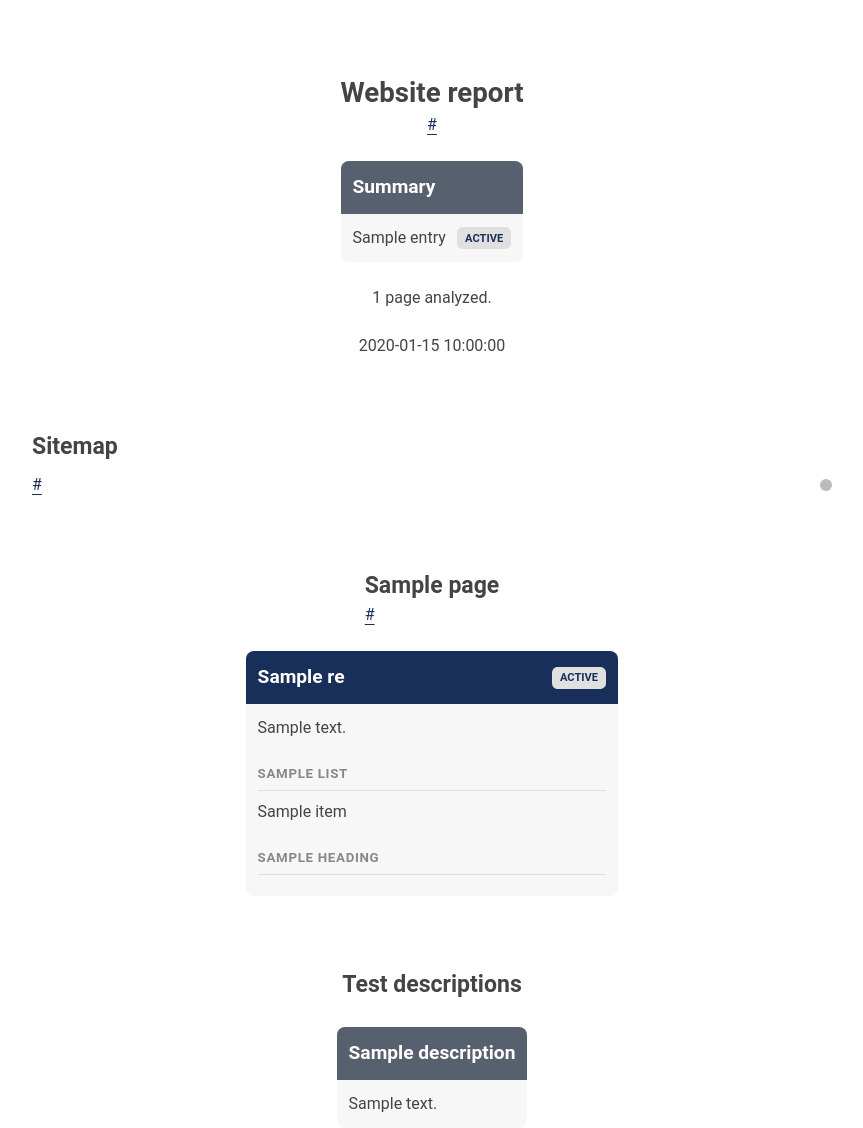
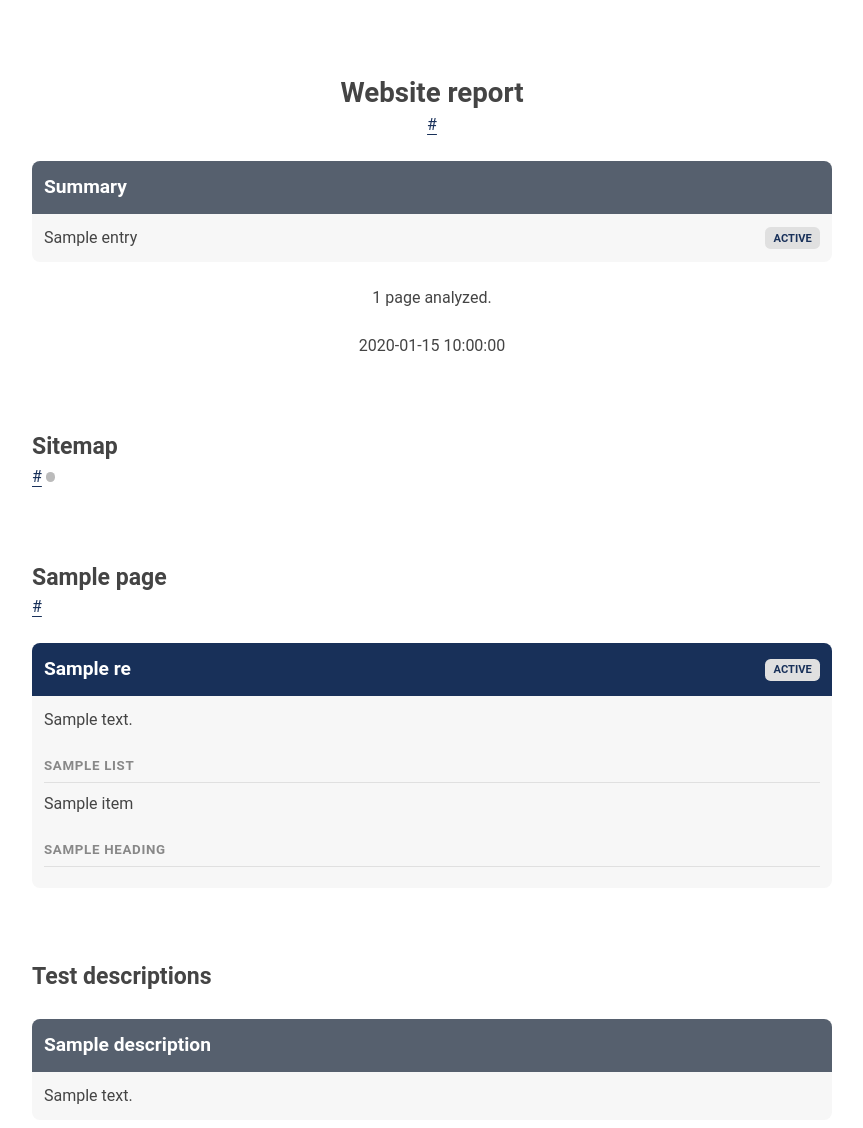
Before and after one commit to MattHag/cli-website-analyzer, a Python web app: template website_checker/report/templates/base_template.html in a window 1280 px wide. Shown: the whole page, without its empty margins (208-1071 px from the left). After the commit the page ends 1104 px from the top, so only its background shows below. Run offline with Jinja, Linux system fonts and the light colour scheme; the template is opened without the code that fills it: most values are stand-ins (such as "Sample title", 1, 10 or a date in 2020).

Commit message:
Update HTML and CSS according to best practice
Use the following structure
section [100%] > container [max-width-px]

```diff
--- a/website_checker/analyze/result.py
+++ b/website_checker/analyze/result.py
@@ -26,6 +26,9 @@
     def update_status(self):
         worst_status = sorted(self.results, key=lambda x: x.status.value, reverse=True)[0]
         self.status = Status(worst_status.status).name.lower()
+        for entry in self.results:
+            entry.res = Status(entry.status).name.lower()
+        self.results.sort(key=lambda x: x.title)
 
 
 class PageContextAdapter:
--- a/website_checker/report/templates/description_template.html
+++ b/website_checker/report/templates/description_template.html
@@ -1,10 +1,10 @@
 {% block check_descriptions %}
 <section class="content-gap">
-    <div class="hero">
+    <div class="container">
         <h2>Test descriptions</h2>
     </div>
 
-    <div class="content-gap">
+    <div class="container content-gap">
         {%- for title, desc in descriptions -%}
         <article class="card">
             <div class="card__header card__header--light">
--- a/website_checker/report/templates/frontpage_template.html
+++ b/website_checker/report/templates/frontpage_template.html
@@ -1,12 +1,13 @@
 {% block frontpage %}
-<section class="frontpage content-gap">
-    <div class="header">
+<section class="frontpage">
+    <div class="container header">
         <h1>Website report</h1>
         <a href="{{ url }}">{{ url }}</a>
     </div>
 
     {% if summary %}
-    <div class="card">
+    <div class="container">
+        <article class="card">
             <div class="card__header card__header--light">
                 <h2 class="card__heading">Summary</h2>
             </div>
@@ -20,6 +21,7 @@
                     {%- endfor -%}
                 </div>
             </div>
+        </article>
     </div>
     {% endif %}
 
--- a/website_checker/report/templates/layout.css
+++ b/website_checker/report/templates/layout.css
@@ -221,16 +221,15 @@
   flex-wrap: wrap;
   flex-direction: column;
   align-items: center;
-  gap: var(--row-gap);
+  row-gap: var(--row-gap);
 }
 
 .table-row {
-  position: relative;
   display: flex;
   flex-wrap: nowrap;
   width: 100%;
+  position: relative;
   align-items: center;
-  gap: var(--grid-gap);
 }
 
 .table-row:not(:last-child)::after {
@@ -248,8 +247,6 @@
   flex: 1;
   justify-content: start;
   align-items: center;
-
-  overflow-wrap: anywhere;
 }
 
 .table-row__entry--heading {
@@ -301,22 +298,20 @@
   flex-direction: column;
   align-items: stretch;
   width: 100%;
-  margin-top: var(--grid-gap);
-  gap: calc(var(--grid-gap) * 1);
-}
-
-.sitemap-item {
-  position: relative;
-  display: flex;
-  justify-content: space-between;
-  align-items: center;
   gap: var(--grid-gap);
 }
 
+
+.item {
+    display: flex;
+    justify-content: space-between;
+    align-items: center;
+    gap: var(--grid-gap);
+}
+
 .dot {
-  aspect-ratio: 1;
-  height: calc(var(--text-m) * 0.75);
-  width: auto;
+  height: calc(var(--text-m) * 0.6);
+  width: calc(var(--text-m) * 0.6);
   background-color: #bbb;
   border-radius: 50%;
   display: inline-block;
--- a/website_checker/report/templates/section_template.html
+++ b/website_checker/report/templates/section_template.html
@@ -1,18 +1,18 @@
 {% block section %}
 <section class="content-gap">
-    <div class="hero">
+    <div class="container">
         <h2>{{ page.title }}</h2>
         <a href="{{ page.url }}">{{ page.url }}</a>
     </div>
 
-    <div class="content-gap">
+    <div class="container flex-gap">
         {%- for res in page.results -%}
         <article class="card">
             <div class="card__header">
                 <h3>{{ res.title }}</h3>
                 <span class="badge" data-value="{{ res.status }}"></span>
             </div>
-            <div class="card__body content-gap">
+            <div class="card__body">
                 <!-- Text -->
                 {% if res.result.text %}
                 <p>{{ res.result.text }}</p>
```
Also changed, not shown: website_checker/main.py (+6 -2 lines). Lines whose indentation alone changed are shown as unchanged.
